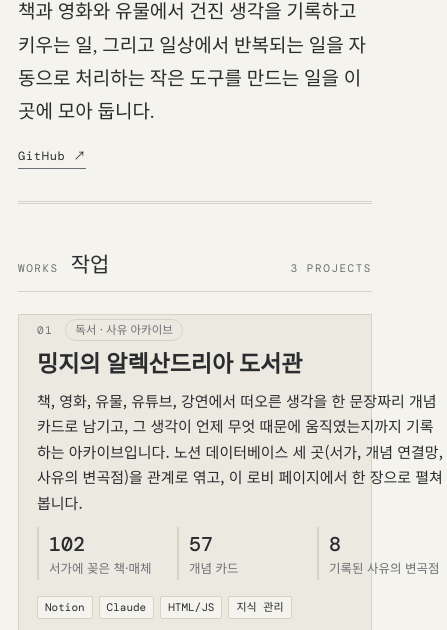
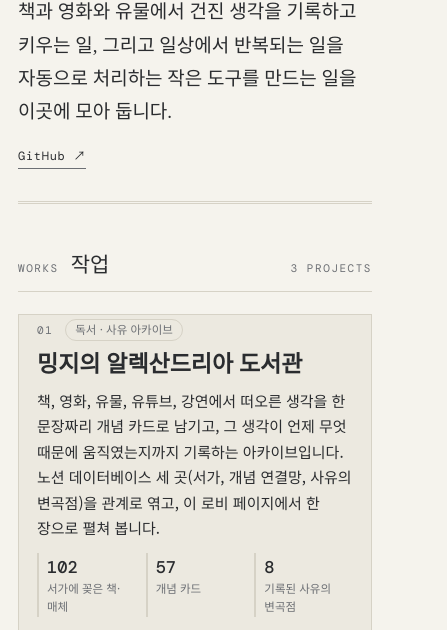
Before and after one commit to Kimey102/Kimey102.github.io, a plain HTML site: page index.html in a window 390 px wide. Shown: the part 161-791 px from the top of the page, 447 px wide, since content can reach past the window. Drawn offline with nearby package versions, Linux system fonts and the light colour scheme; a web font is replaced by a local one.

Commit message:
모바일에서 작업 카드가 화면 밖으로 넘치던 문제 수정
Co-Authored-By: Claude Opus 5.5 <noreply@anthropic.com>
Claude-Session: https://claude.ai/code/session_013eEkLhZR62KG1438ySNFdS

```diff
--- a/index.html
+++ b/index.html
@@ -16,7 +16,8 @@
 }
 *{box-sizing:border-box}
 html,body{margin:0}
-body{background:var(--paper);color:var(--ink);font-family:var(--f-body);font-size:15px;line-height:1.7;-webkit-font-smoothing:antialiased}
+html,body{overflow-x:hidden}
+body{background:var(--paper);overflow-wrap:break-word;word-break:keep-all;color:var(--ink);font-family:var(--f-body);font-size:15px;line-height:1.7;-webkit-font-smoothing:antialiased}
 a{color:inherit}
 :focus-visible{outline:2px solid var(--accent);outline-offset:2px}
 .wrap{max-width:980px;margin:0 auto;padding:56px 24px 72px;display:flex;flex-direction:column;gap:56px}
@@ -45,7 +46,7 @@ h1 small{display:block;font-family:var(--f-body);font-weight:300;font-size:16px;
 .work p{margin:0 0 12px;max-width:620px}
 .tags{display:flex;flex-wrap:wrap;gap:6px;margin:4px 0 14px}
 .tags span{font-family:var(--f-label);font-size:11px;border:1px solid var(--rule);background:var(--paper);padding:1px 7px;border-radius:2px}
-.facts{display:grid;grid-template-columns:repeat(auto-fit,minmax(130px,1fr));gap:10px;max-width:620px;margin:0 0 16px;padding:0;list-style:none}
+.facts{display:grid;grid-template-columns:repeat(3,minmax(0,1fr));gap:10px;max-width:620px;margin:0 0 16px;padding:0;list-style:none}
 .facts li{border-left:2px solid var(--rule);padding:2px 0 2px 10px;font-size:12.5px;color:var(--ink-soft);line-height:1.5}
 .facts b{display:block;font-family:var(--f-label);font-weight:500;font-size:20px;color:var(--ink)}
 .go{display:flex;gap:16px;flex-wrap:wrap}
@@ -59,7 +60,9 @@ footer{border-top:1px solid var(--rule);padding-top:18px;display:flex;justify-co
 @media (max-width:760px){
   .wrap{padding:36px 18px 56px;gap:44px}
   h1{font-size:32px}
-  .work{grid-template-columns:1fr}
+  .work{grid-template-columns:minmax(0,1fr)}
+  .facts b{font-size:17px}
+  .facts li{font-size:11.5px;padding-left:8px}
   .work .meta{flex-direction:row;align-items:center;gap:12px}
   .feature{padding:20px 18px}
 }
```
